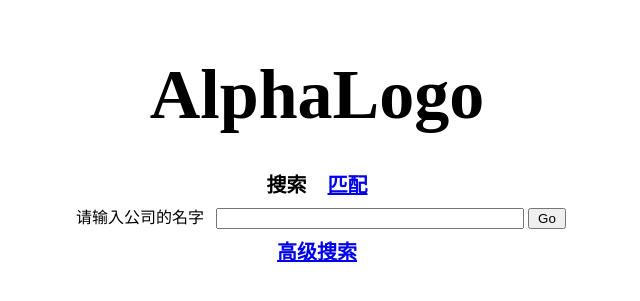
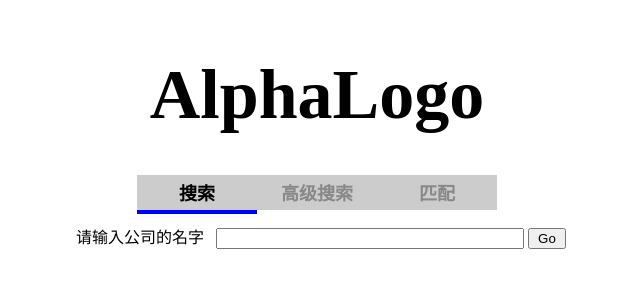
Before and after one commit to gigaflw/AlphaLogo, a Flask app: page / in a window 1280 px wide. Shown: the top 301 px of the page, without its empty margins (323-963 px from the left). Run offline with Flask 2, Linux system fonts and the light colour scheme.

Commit message:
[前端] 首页大幅修改，现在全部整合进一个网页了
-首页动态显示
-首页标题栏重写

```diff
--- a/website/static/index.css
+++ b/website/static/index.css
@@ -17,11 +17,48 @@ div.title {
     padding-bottom: 40px;
 }
 
+div.linkBar {
+    margin: 0 auto;
+    height: 40px;
+    text-align: center;
+    margin-top: 5px;
+    margin-bottom: 5px;
+    font-size: 20px;
+    font-weight: bold;
+}
+
 div.linkTitle {
+    display: inline-block;
+    background-color: #CCCCCC;
+    width: 120px;
+    height: 25px;
+    cursor: pointer;
     text-align: center;
-    padding-top: 5px;
-    padding-bottom: 5px;
-    font-size: 20px;
+    color: #888888;
+    padding-top: 10px;
+    margin-left: -2.5px;
+    margin-right: -2.5px;
+    font-size: 18px;
+}
+
+div.linkTitle:hover {
+    color: #444444;
+}
+
+div.currentLinkTitle {
+    display: inline-block;
+    background-color: #CCCCCC;
+    width: 120px;
+    height: 25px;
+    cursor: default;
+    text-align: center;
+    padding-top: 10px;
+    margin-left: -2.5px;
+    margin-right: -2.5px;
+    border: 0px solid #000000;
+    border-bottom-width: 4px;
+    border-bottom-color: #0000FF;
+    font-size: 18px;
     font-weight: bold;
 }
 
@@ -31,3 +68,8 @@ div.input {
     padding-bottom: 8px;
     font-size: 16px;
 }
+
+.textDefaultStyle {
+    padding-left:8px;
+    padding-right:8px;
+}
--- a/website/static/index.js
+++ b/website/static/index.js
@@ -9,4 +9,24 @@
 
 window.addEventListener('load', function(){
     console.log('远看黄山黑黝黝,上面小来下面大,若将黄山倒过来,上面大来下面小');
+    document.getElementById("search").className = "currentLinkTitle";
+    document.getElementById("match").className = "linkTitle";
+    document.getElementById("input_search").style.display = "block";
+    document.getElementById("input_match").style.display = "none";
 });
+
+var divSearch = document.getElementById("search");
+divSearch.addEventListener("click", function(){
+    document.getElementById("search").className = "currentLinkTitle";
+    document.getElementById("match").className = "linkTitle";
+    document.getElementById("input_search").style.display = "block";
+    document.getElementById("input_match").style.display = "none";
+})
+
+var divMatch = document.getElementById("match");
+divMatch.addEventListener("click", function() {
+    document.getElementById("search").className = "linkTitle";
+    document.getElementById("match").className = "currentLinkTitle";
+    document.getElementById("input_search").style.display = "none";
+    document.getElementById("input_match").style.display = "block";
+})
--- a/website/templates/index.html
+++ b/website/templates/index.html
@@ -14,20 +14,32 @@
         <div class="title">
             AlphaLogo
         </div>
-        <div class="linkTitle">
-            <span style="padding-left:8px; padding-right:8px">搜索</span>
-            <a href="/im" style="padding-left:8px; padding-right:8px">匹配</a>
+        <div class="linkBar">
+            <div class="currentLinkTitle" id="search">
+                <span class="textDefaultStyle">搜索</span>
+            </div>
+            <div class="linkTitle" id="senior_search">
+                <span class="textDefaultStyle">高级搜索</span>
+            </div>
+            <div class="linkTitle" id="match">
+                <span class="textDefaultStyle">匹配</span>
+            </div>
         </div>
-        <div class="input">
+        <div class="input" id="input_search">
             <form id="textForm" action="/search" method="POST">
-                <label for="keyword" style="padding-left:8px; padding-right:8px">请输入公司的名字</label>
+                <label for="keyword" class="textDefaultStyle">请输入公司的名字</label>
                 <input type="text" id="keyword" name="kw" style="width: 300px">
                 <input name="type" value="text" hidden>
+                <button type="submit" class="textDefaultStyle">Go</button>
+            </form>
+        </div>
+        <div class="input" id="input_match">
+            <form id="imageForm" action="/match" enctype="multipart/form-data" method="POST">
+                <label for="logo" style="padding-left:8px; padding-right:8px">请上传一张Logo图片</label>
+                <input type="file" id="logo" name="logo">
+                <input name="type" value="image" hidden>
                 <button type="submit" style="padding-left:8px; padding-right:8px">Go</button>
             </form>
         </div>
-        <div class="linkTitle">
-            <a href="/senior_search" style="padding-left:8px; padding-right:8px">高级搜索</a>
-        </div>
     </div>
 {% endblock %}
```
Also changed, not shown: website/static/search_match.css (+23 -3 lines), website/templates/index_image.html (+10 -3 lines), website/templates/match.html (+11 -4 lines), website/templates/search.html (+13 -7 lines), website/templates/senior_search.html (+11 -5 lines).
